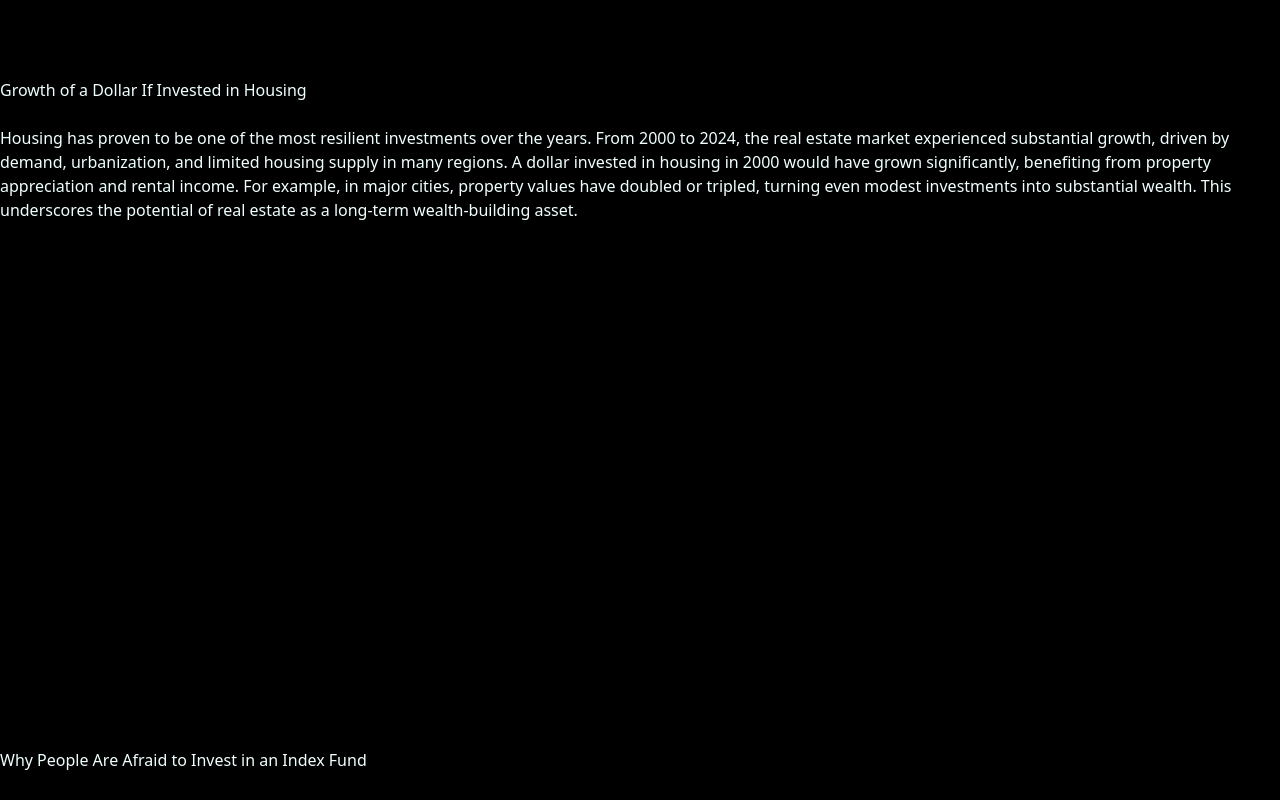
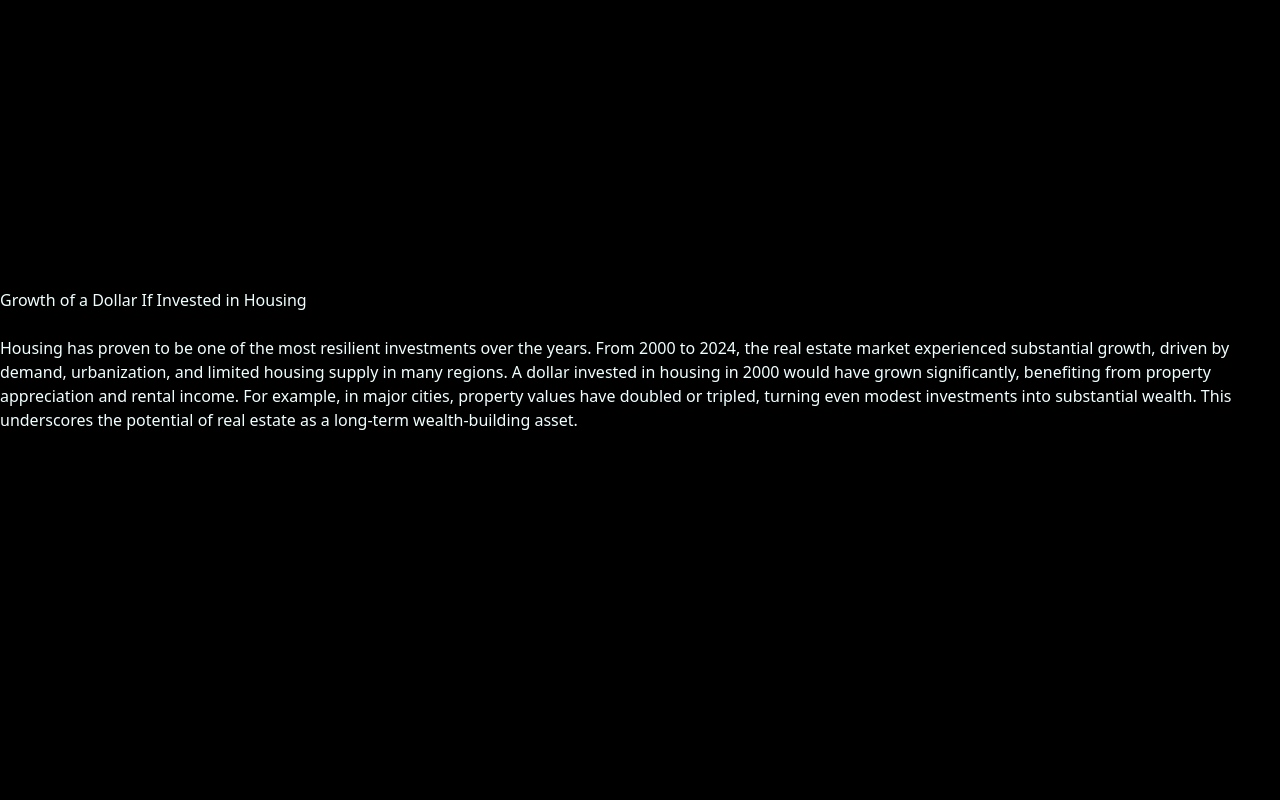
Before and after one commit to mehassanhmood/StoryBoard, a React (Vite) app: page / in a window 1280 px wide. Shown: the part 1720-2520 px from the top of the page. Built offline with nearby package versions, Linux system fonts and the light colour scheme.

Commit message:
alot fixed

```diff
--- a/src/App.css
+++ b/src/App.css
@@ -30,3 +30,9 @@
     margin-bottom: 290px;
     padding-bottom: 44px;
   }
+
+  @media (min-width: 1280px) {
+    .story {
+      margin-bottom: 500px;
+    }
+  }
```
